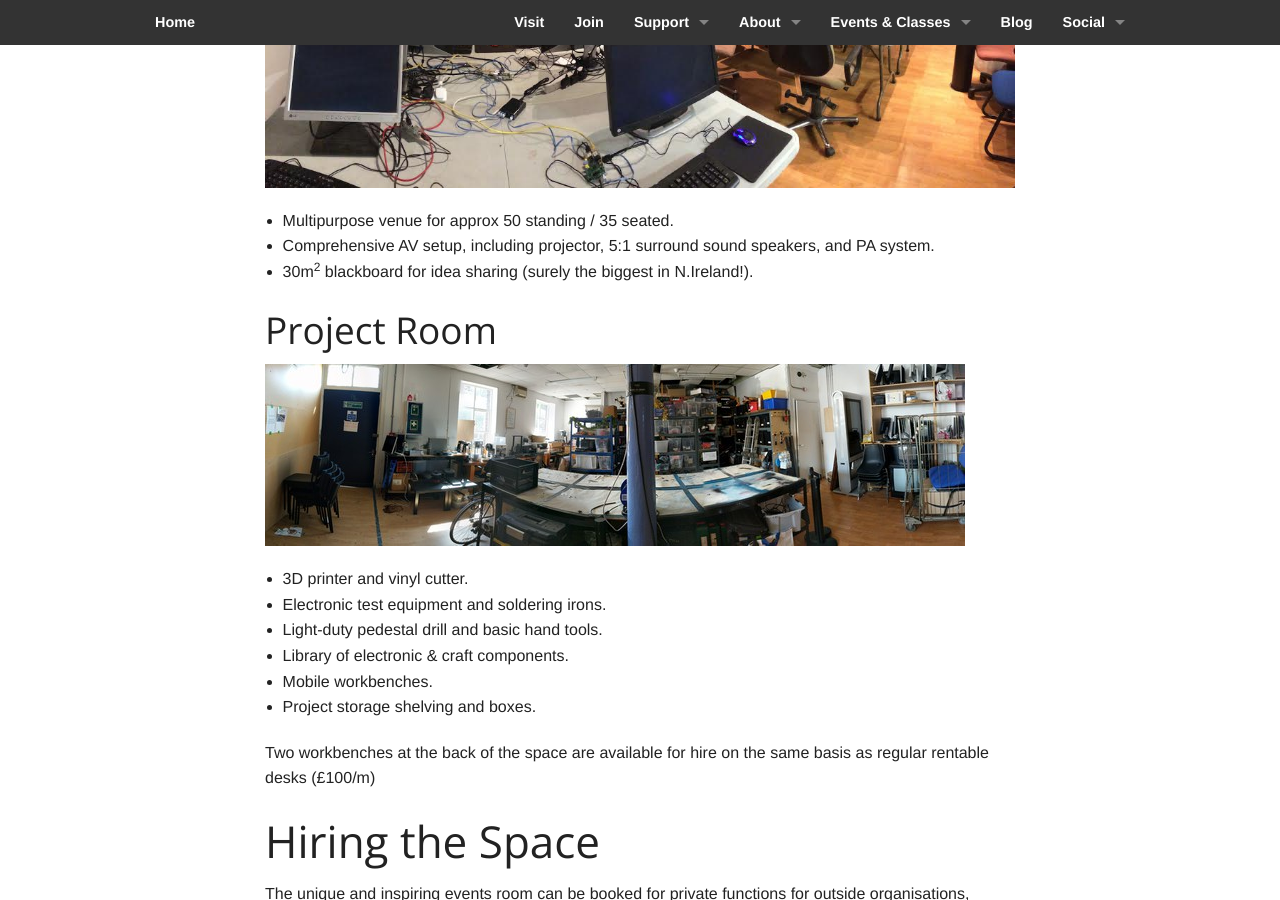
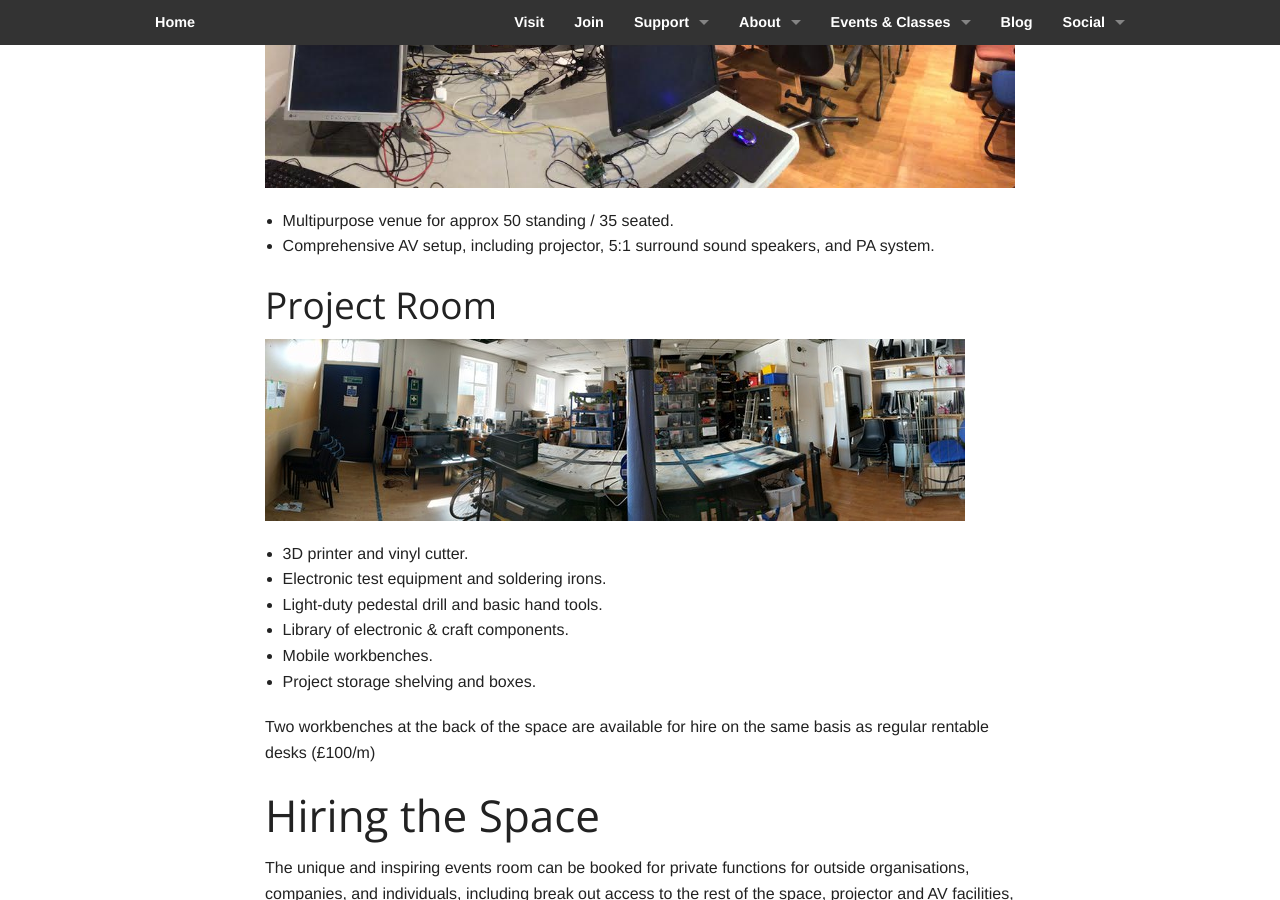
Before and after one commit to FarsetLabs/farsetlabs.github.io, a Jekyll site: the page built from about/facility.md, in a window 1280 px wide and 900 px high, scrolled down 2465 px. Built offline with Jekyll 4.4.1, drawn with Linux system fonts in a browser that asks for light colours.

Commit message:
Remove the blackboard from the list of facilities. (#243)
Renovations saw an end to the majestic blackboard. 😭

```diff
--- a/about/facility.md
+++ b/about/facility.md
@@ -66,7 +66,6 @@ Unless authorisation has been sought from the [Events NEM](/about/index.html) an
 
   * Multipurpose venue for approx 50 standing / 35 seated.
   * Comprehensive AV setup, including projector, 5:1 surround sound speakers, and PA system.
-  * 30m<sup>2</sup> blackboard for idea sharing (surely the biggest in N.Ireland!).
 
 ## Project Room
 ![](/about/workshop.jpg)
```
